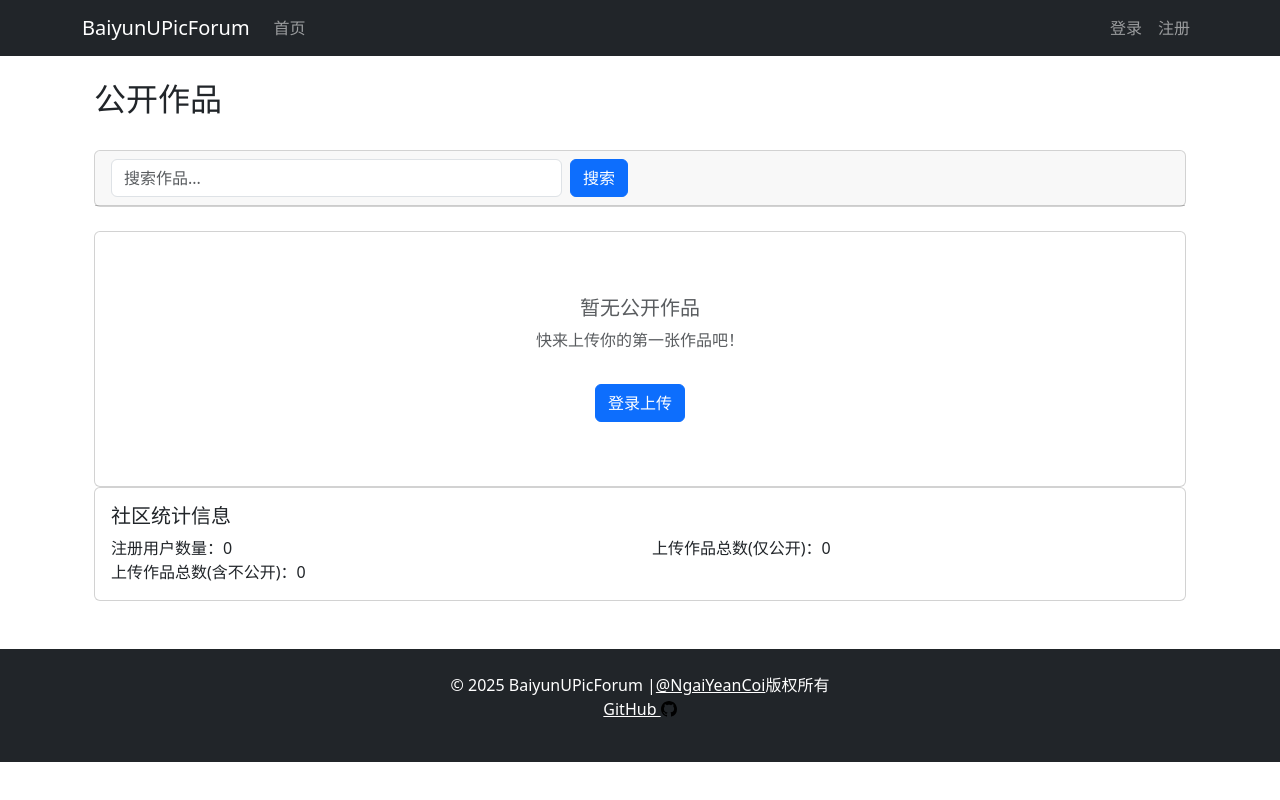
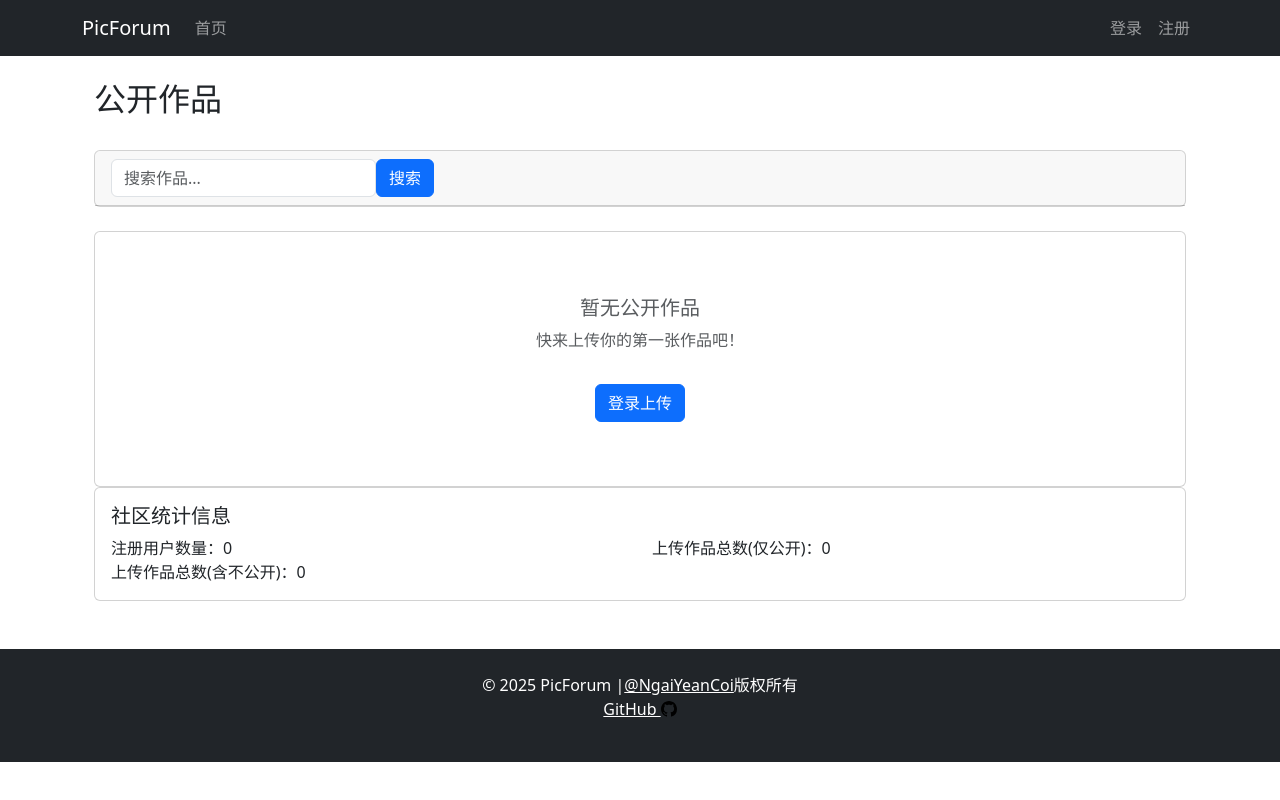
Before and after one commit to NgaiYeanCoi/django-picForum, a Django app: page / in a window 1280 px wide. Run offline with Django 4.2, Linux system fonts and the light colour scheme; data that the repository does not hold is empty.

Commit message:
不知道当时为什么要加BaiyunU，龚吧

```diff
--- a/templates/base.html
+++ b/templates/base.html
@@ -3,7 +3,7 @@
 <head>
     <meta charset="UTF-8">
     <meta name="viewport" content="width=device-width, initial-scale=1.0">
-    <title>{% block title %}BaiyunUPicForum{% endblock %}</title>
+    <title>{% block title %}PicForum{% endblock %}</title>
     <link href="https://cdn.jsdelivr.net/npm/bootstrap@5.3.0/dist/css/bootstrap.min.css" rel="stylesheet">
     <style>
         .watermark {
@@ -24,7 +24,7 @@
 <body>
     <nav class="navbar navbar-expand-lg navbar-dark bg-dark">
         <div class="container">
-            <a class="navbar-brand" href="{% url 'index' %}">BaiyunUPicForum</a>
+            <a class="navbar-brand" href="{% url 'index' %}">PicForum</a>
             <button class="navbar-toggler" type="button" data-bs-toggle="collapse" data-bs-target="#navbarNav" aria-controls="navbarNav" aria-expanded="false" aria-label="Toggle navigation">
                 <span class="navbar-toggler-icon"></span>
             </button>
@@ -110,7 +110,7 @@
     <!-- 尾部 -->
     <footer class="bg-dark text-white mt-5 py-4">
         <div class="container text-center">
-            <p>© 2025 BaiyunUPicForum |<a href="https://github.com/NgaiYeanCoi/" class="text-white">@NgaiYeanCoi</a>版权所有
+            <p>© 2025 PicForum |<a href="https://github.com/NgaiYeanCoi/" class="text-white">@NgaiYeanCoi</a>版权所有
                 {{ goToGithub|safe }}
             </p>
         </div>
--- a/templates/index.html
+++ b/templates/index.html
@@ -1,7 +1,7 @@
 <!-- templates/index.html -->
 {% extends 'base.html' %}
 
-{% block title %}BaiyunUPicForum{% endblock %}
+{% block title %}PicForum{% endblock %}
 
 {% block content %}
     <div class="container">
@@ -19,7 +19,9 @@
                         <div class="row">
                             <div class="col-md-6">
                                 <form method="get" class="d-flex">
-                                    <input type="text" name="search" placeholder="搜索作品..." class="form-control me-2" value="{{ search_query|default:'' }}">
+                                    <label>
+                                        <input type="text" name="search" placeholder="搜索作品..." class="form-control me-2" value="{{ search_query|default:'' }}">
+                                    </label>
                                     <button type="submit" class="btn btn-primary flex-shrink-0">搜索</button>
                                 </form>
                             </div>
```
Also changed, not shown: other parts of templates/index.html (+4 -8 lines), templates/works/work_list.html (+6 -1 lines), readme.md.
